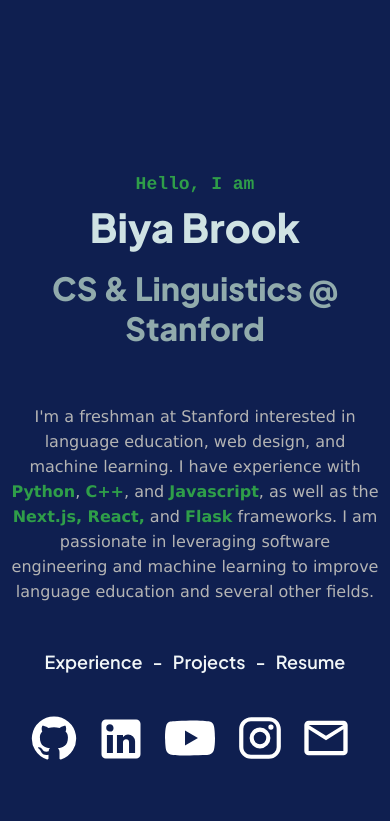
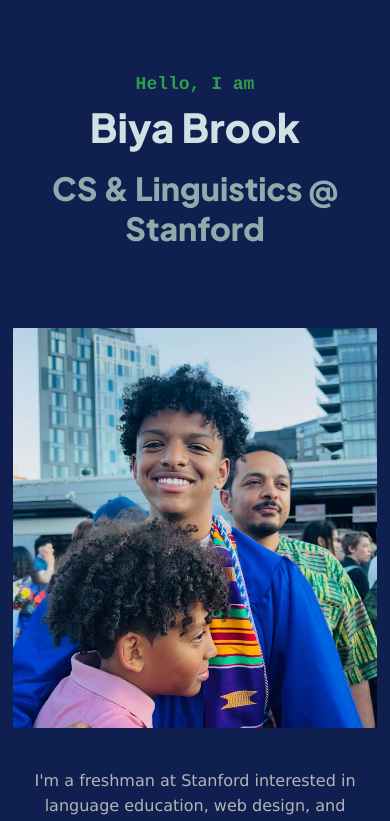
Before and after one commit to tremanus/biyabrook---personal-website, a React (Create React App) app: page / in a window 390 px wide. Shown: the top 821 px of the page. Built offline with nearby package versions, Linux system fonts and the light colour scheme.

Commit message:
bbbboooom

```diff
--- a/src/components/home.css
+++ b/src/components/home.css
@@ -125,6 +125,7 @@
         flex-direction: column;
         align-items: center;
         text-align: center;
+        margin-top: 50px;
     }
 
     .content-wrapper {
@@ -166,3 +167,20 @@
         object-fit: contain;
     }
 }
+
+.mobile-image-wrapper {
+    display: none;
+}
+
+@media (max-width: 768px) {
+    .mobile-image-wrapper {
+        display: block;
+        width: 100%;
+        max-width: 400px;
+        margin: 20px 0;
+    }
+
+    .image-wrapper {
+        display: none;
+    }
+}
--- a/src/components/home.js
+++ b/src/components/home.js
@@ -16,6 +16,9 @@
         <h4>Hello, I am</h4>
         <h1>Biya Brook</h1>
         <h2>CS & Linguistics @ Stanford</h2>
+        <div className='mobile-image-wrapper'>
+            <img src="icon.jpg" alt="Profile" className="profile-image" />
+        </div>
         <p>I'm a freshman at Stanford interested in language education, web design, and machine learning. I have experience with <b className='special'>Python</b>, <b className='special'>C++</b>, and <b className='special'>Javascript</b>, as well as the <b className='special'>Next.js, React,</b> and <b className='special'>Flask</b> frameworks. I am passionate in leveraging software engineering and machine learning to improve language education and several other fields.</p>
 
         <div className='nav-words'>
```
